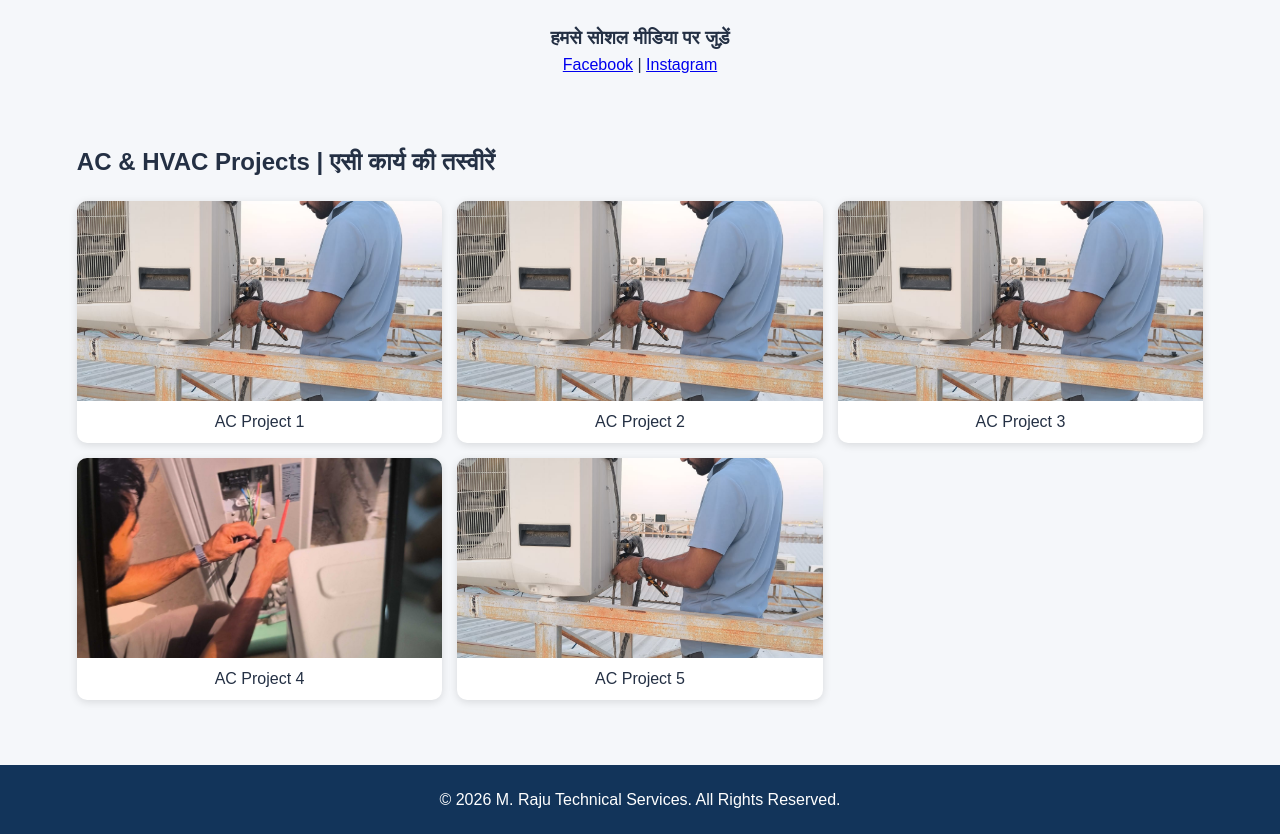
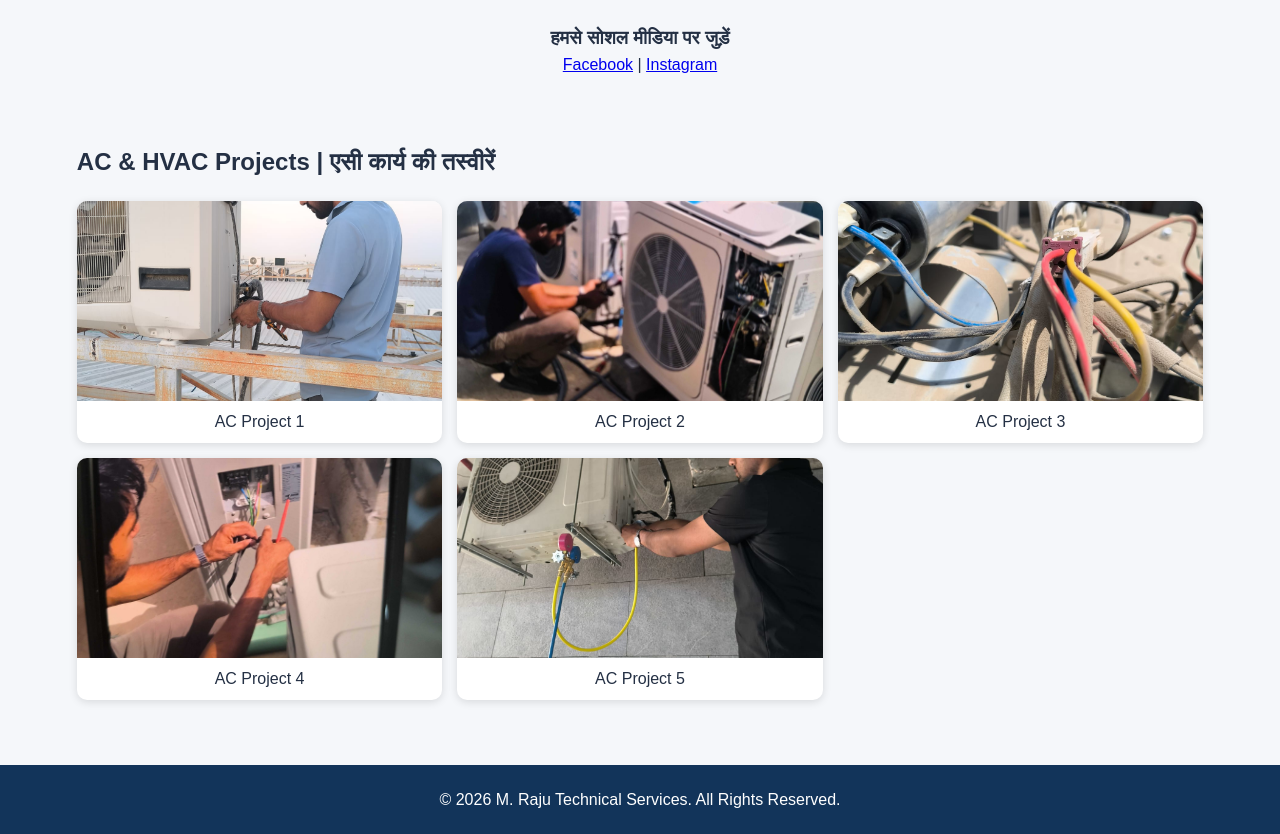
Before and after one commit to mrajutech1-ship-it/m-raju-technical-services, a plain HTML site: page index.html in a window 1280 px wide. Shown: the part 2085-2919 px from the top of the page. Drawn offline with Linux system fonts and the light colour scheme.

Commit message:
Fix HTML encoding issues in index.html

```diff
--- a/index.html
+++ b/index.html
@@ -274,20 +274,20 @@
 
     <div class="gallery-item">
       <a href="AC-HVAC/ac-project-2.jpg" target="_blank">
-  <img src="AC-HVAC/ac-project-1.jpg" alt="AC Project 2">
+  <img src="AC-HVAC/ac-project-2.jpg" alt="AC Project 2">
 </a>
       <p>AC Project 2</p>
     </div>
 
     <div class="gallery-item">
       <a href="AC-HVAC/ac-project-3.jpg" target="_blank">
-  <img src="AC-HVAC/ac-project-1.jpg" alt="AC Project 3">
+  <img src="AC-HVAC/ac-project-3.jpg" alt="AC Project 3">
 </a>
       <p>AC Project 3</p>
     </div>
 
     <div class="gallery-item">
-      <a href="AC-HVAC/ac-project-1.jpg" target="_blank">
+      <a href="AC-HVAC/ac-project-4.jpg" target="_blank">
   <img src="AC-HVAC/ac-project-4.jpg" alt="AC Project 4">
 </a>
       <p>AC Project 4</p>
@@ -295,7 +295,7 @@
 
     <div class="gallery-item">
       <a href="AC-HVAC/ac-project-5.jpg" target="_blank">
-  <img src="AC-HVAC/ac-project-1.jpg" alt="AC Project 5">
+  <img src="AC-HVAC/ac-project-5.jpg" alt="AC Project 5">
 </a>
       <p>AC Project 5</p>
     </div>
```
